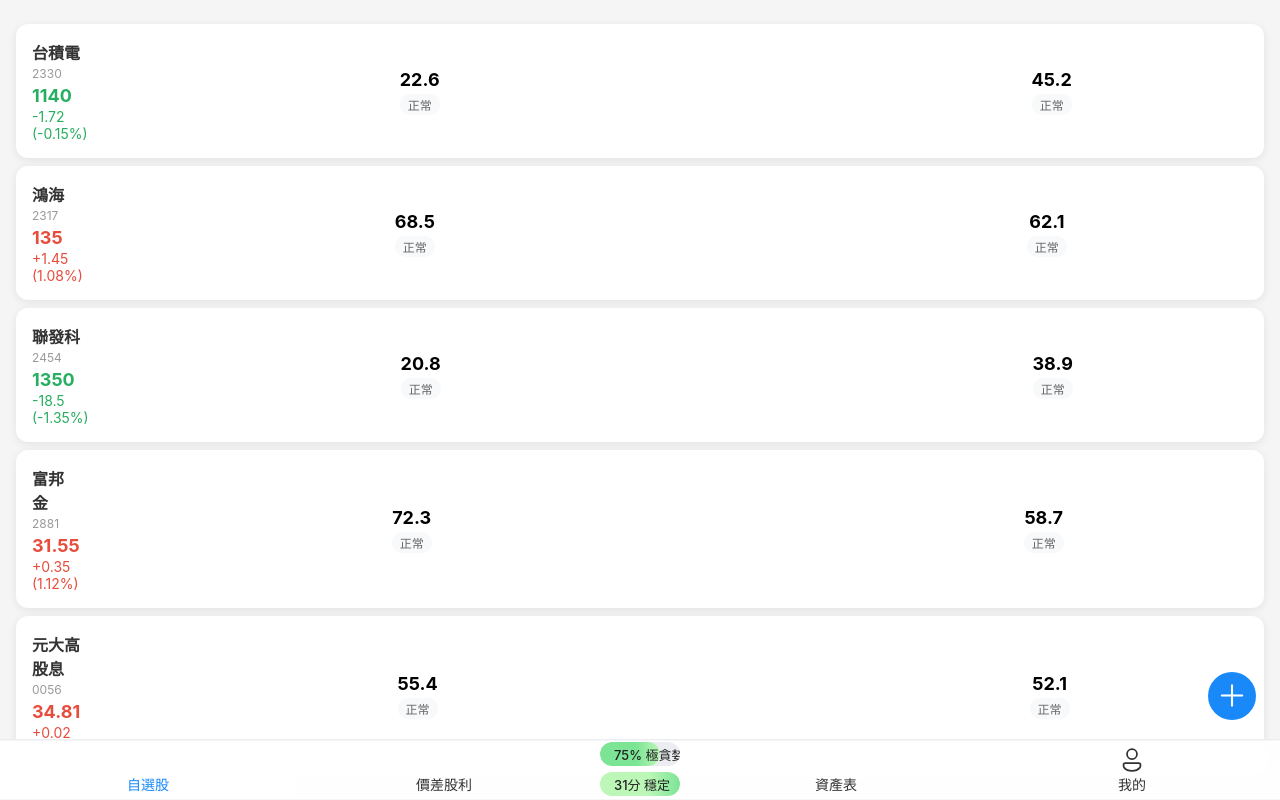
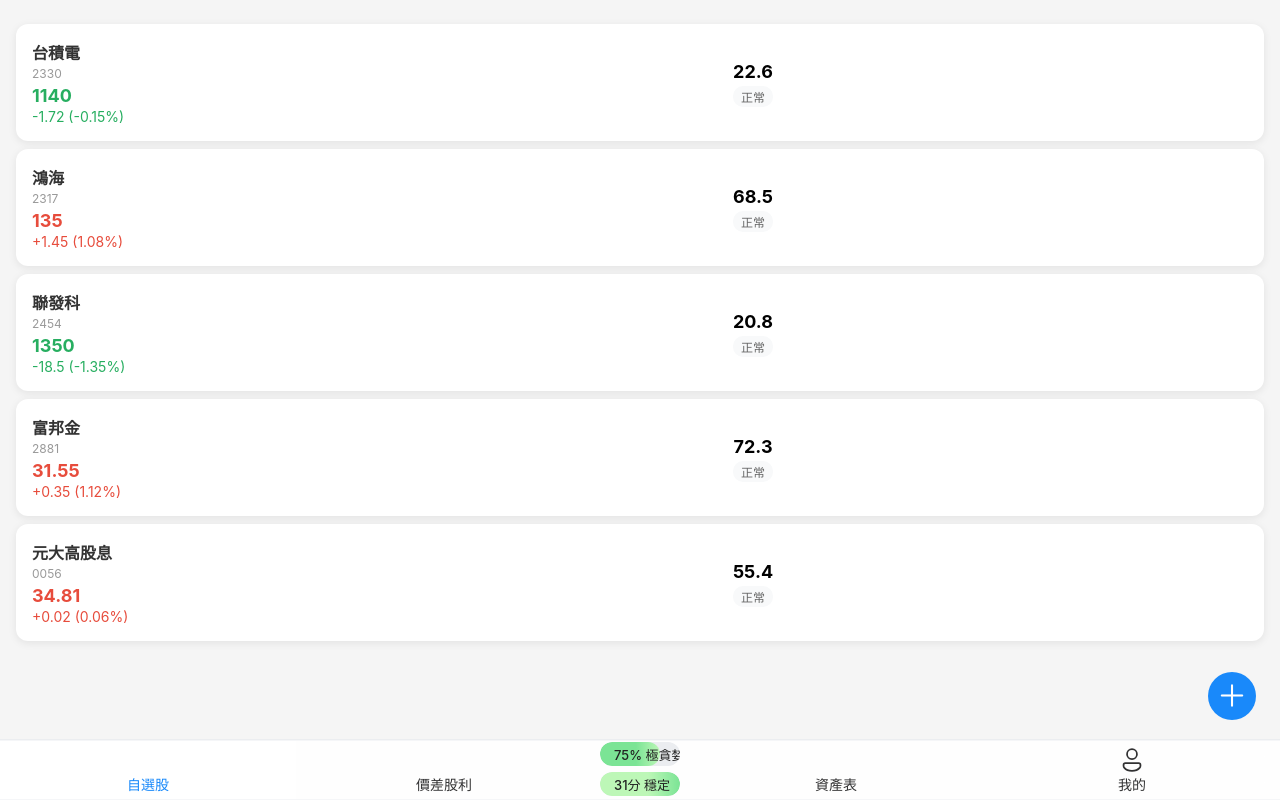
Before and after one commit to 17Kobe/iKDx, a Vue app: page /#/ in a window 1280 px wide. Built offline with nearby package versions, Linux system fonts and the light colour scheme; some icons are missing.

Commit message:
✈️ feat(Stock): 調整股票名稱欄的寬度設置，確保在不同螢幕大小下保持固定寬度

```diff
--- a/src/pages/Stock.vue
+++ b/src/pages/Stock.vue
@@ -425,7 +425,11 @@
 
     /* 股票名稱欄 - 固定不動 */
     .stock-name {
-        flex: 1;
+        width: 162px;
+        min-width: 162px;
+        max-width: 162px;
+        /* flex: none; 無論螢幕大小都會保持固定寬度。 */
+        flex: none;
         padding-right: 16px;
     }
 
```
